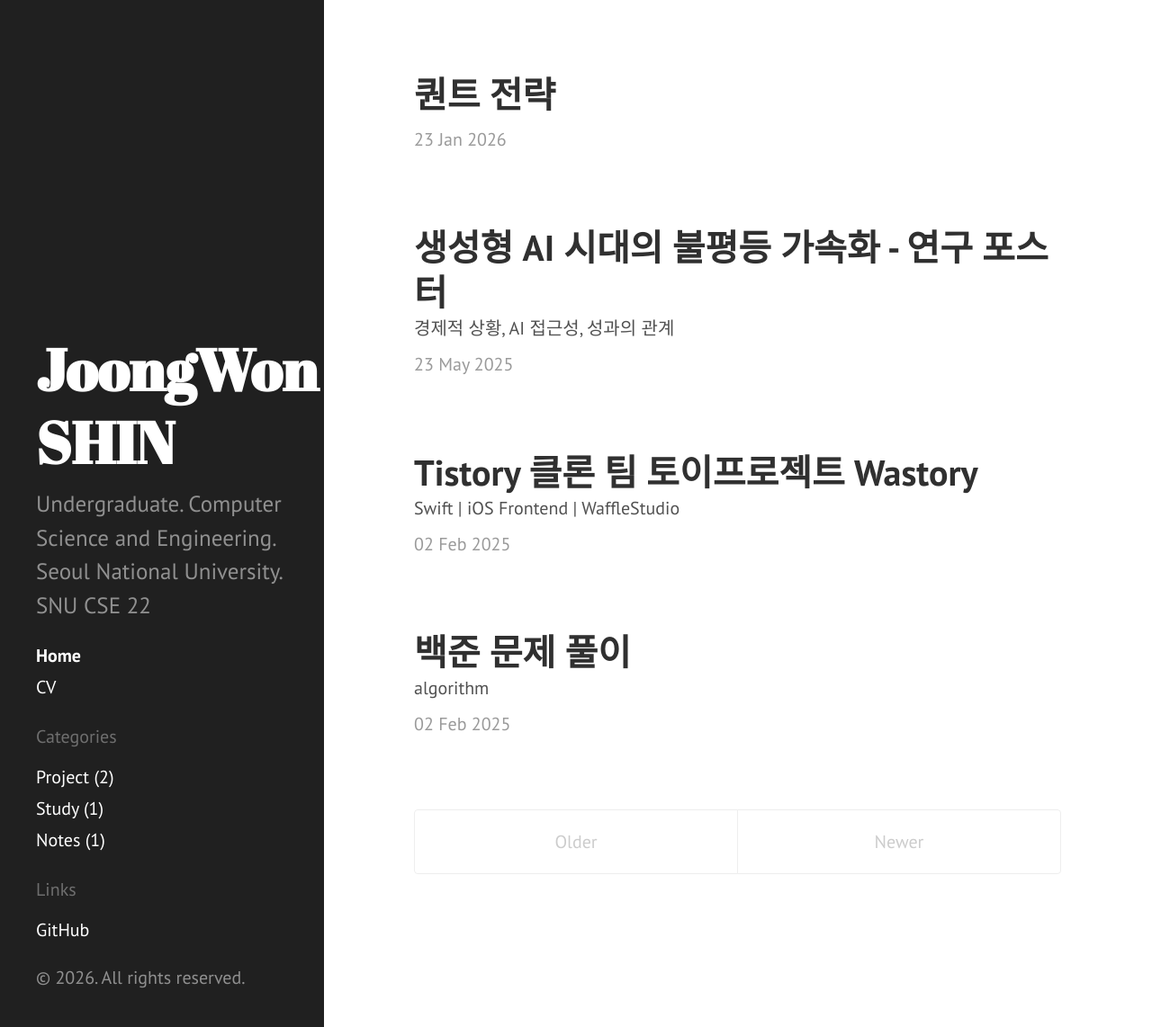
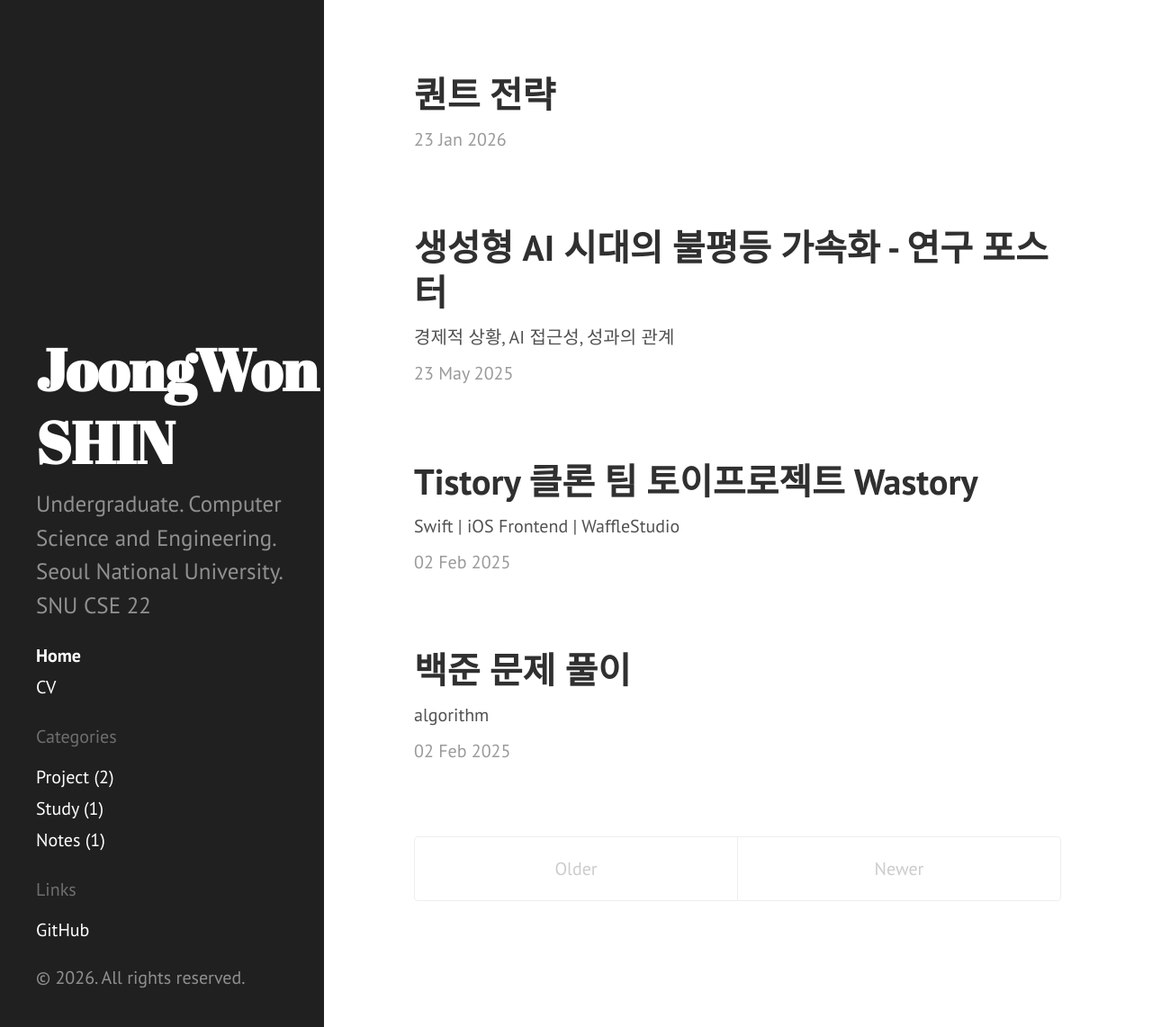
Before and after one commit to joongwon0204/joongwon0204.github.io, a Jekyll site: the page built from index.html, in a window 1280 px wide and 1142 px high. Shown: the whole window at 90% size. Built offline with Jekyll 4.4.1, drawn with Linux system fonts in a browser that asks for light colours; the list of posts is cut into pages by our own code.

Commit message:
important margin

```diff
--- a/public/css/poole.css
+++ b/public/css/poole.css
@@ -345,7 +345,7 @@ tbody tr:nth-child(odd) th {
 }
 
 .post-subtitle {
-  margin-top: -0.5rem;
+  margin-top: 0.15rem !important;
 }
 
 /* Meta data line below post title */
```
